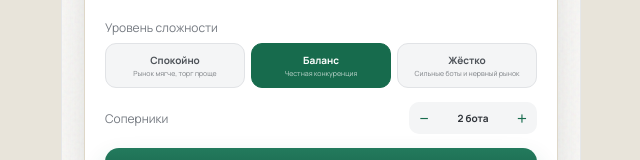
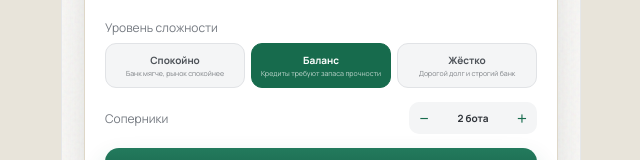
Before and after one commit to eritsyanshirak-stack/cashflowgame, a React (Vite) app: page / in a window 1280 px wide. Shown: the part 660-820 px from the top of the page, without its empty margins (319-959 px from the left). Built offline with nearby package versions, Linux system fonts and the light colour scheme.

Commit message:
Tighten credit difficulty settings

```diff
--- a/src/game/content/content.ts
+++ b/src/game/content/content.ts
@@ -12,9 +12,9 @@ export const difficultySettings: Record<Difficulty, {
   securedRate: number
   resaleDelayChance: number
 }> = {
-  easy: { label: 'Спокойно', description: 'Рынок мягче, торг проще', negotiationChance: 0.76, marketVolatility: 0.05, offerChance: 0.52, botActivity: 0.48, maxDebtLoad: 0.9, unsecuredRate: 0.2, securedRate: 0.14, resaleDelayChance: 0.08 },
-  normal: { label: 'Баланс', description: 'Честная конкуренция', negotiationChance: 0.6, marketVolatility: 0.09, offerChance: 0.42, botActivity: 0.72, maxDebtLoad: 0.82, unsecuredRate: 0.25, securedRate: 0.18, resaleDelayChance: 0.15 },
-  hard: { label: 'Жёстко', description: 'Сильные боты и нервный рынок', negotiationChance: 0.46, marketVolatility: 0.14, offerChance: 0.34, botActivity: 0.86, maxDebtLoad: 0.76, unsecuredRate: 0.31, securedRate: 0.23, resaleDelayChance: 0.24 },
+  easy: { label: 'Спокойно', description: 'Банк мягче, рынок спокойнее', negotiationChance: 0.76, marketVolatility: 0.05, offerChance: 0.52, botActivity: 0.48, maxDebtLoad: 0.48, unsecuredRate: 0.2, securedRate: 0.14, resaleDelayChance: 0.08 },
+  normal: { label: 'Баланс', description: 'Кредиты требуют запаса прочности', negotiationChance: 0.6, marketVolatility: 0.09, offerChance: 0.42, botActivity: 0.72, maxDebtLoad: 0.38, unsecuredRate: 0.25, securedRate: 0.18, resaleDelayChance: 0.15 },
+  hard: { label: 'Жёстко', description: 'Дорогой долг и строгий банк', negotiationChance: 0.46, marketVolatility: 0.14, offerChance: 0.34, botActivity: 0.86, maxDebtLoad: 0.3, unsecuredRate: 0.31, securedRate: 0.23, resaleDelayChance: 0.24 },
 }
 
 export const developments = [
```
